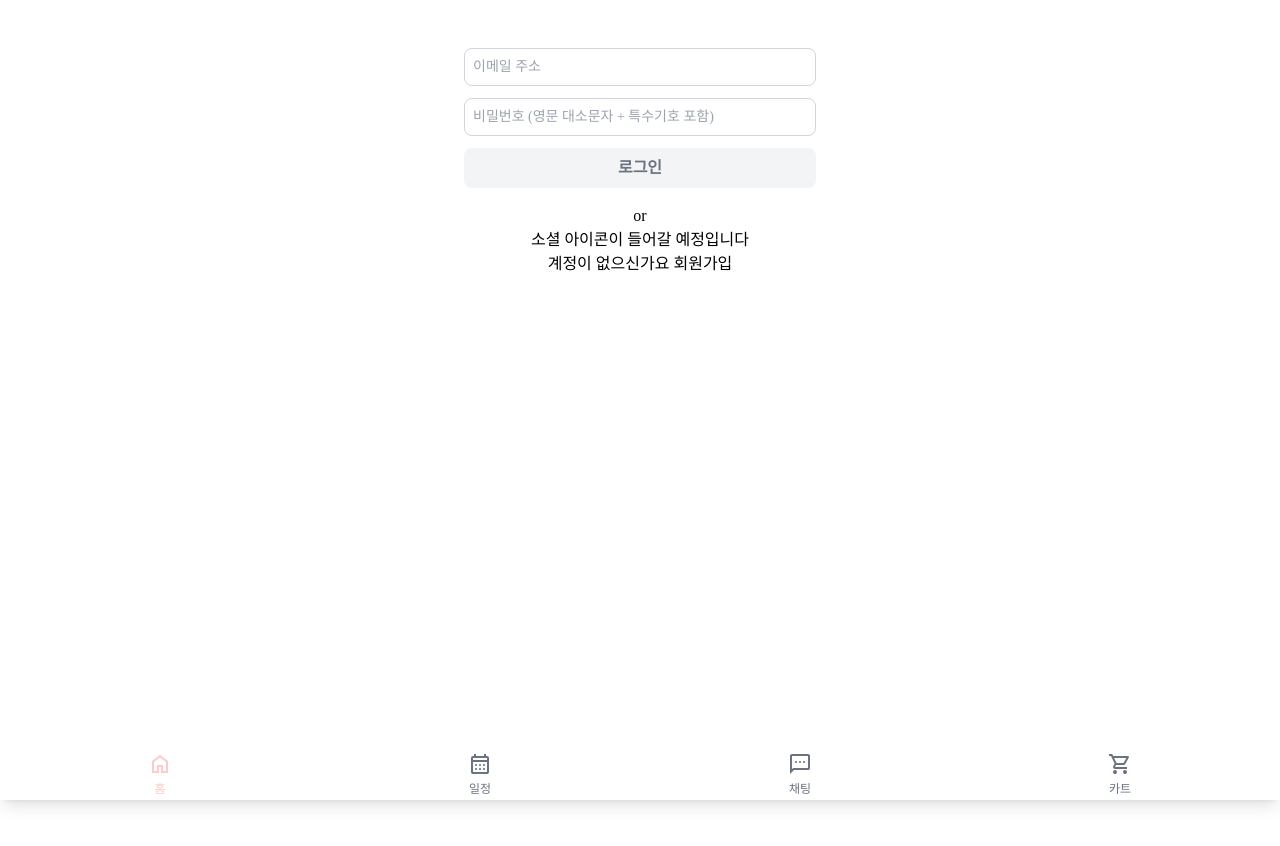
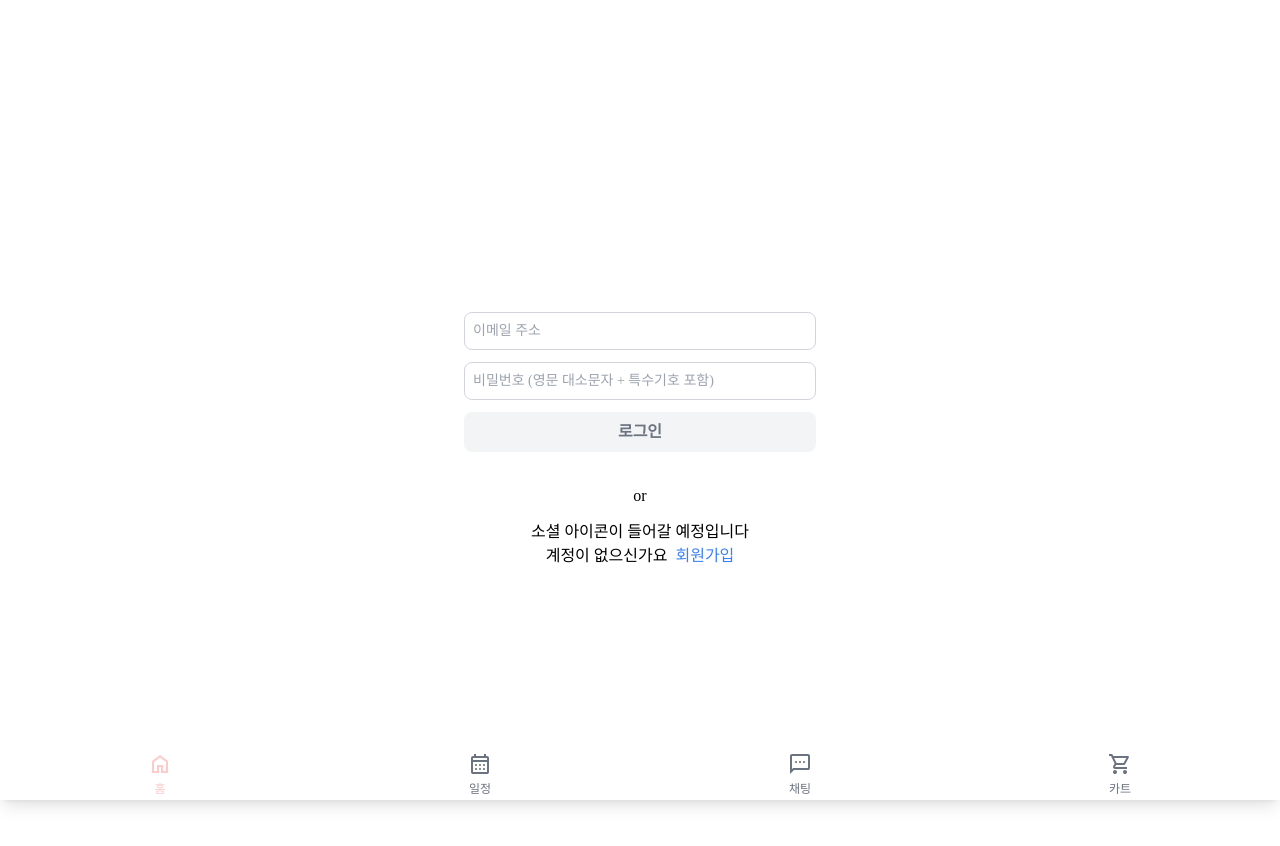
Before and after one commit to Yeahpeu/yeahpeu-front, a React (Vite) app: page /login in a window 1280 px wide. Shown: the top 846 px of the page. Before the commit the page ends 800 px from the top, so only its background shows below. Built offline with nearby package versions, Linux system fonts and the light colour scheme; a web font is replaced by a local one.

Commit message:
[DESIGN] 로그인 페이지 정중앙 디자인 변경

```diff
--- a/src/molecules/LoginMolecule.jsx
+++ b/src/molecules/LoginMolecule.jsx
@@ -67,6 +67,7 @@ const LoginMolecule = () => {
         </p>
       )}
 
+      <div className="mb-4">
         <MyButton
           disabled={!isEmailValid || !isPasswordValid}
           color={isEmailValid && isPasswordValid ? "abled" : "disabled"}
@@ -74,6 +75,7 @@ const LoginMolecule = () => {
           value="로그인"
         />
       </div>
+    </div>
   );
 };
 
--- a/src/pages/LoginPage.jsx
+++ b/src/pages/LoginPage.jsx
@@ -3,15 +3,17 @@ import SocialMoleCule from "../molecules/SocialMolecule";
 
 const LoginPage = () => {
   return (
-    <>
+    <div className="flex flex-col items-center justify-center min-h-screen">
       <LoginMolecule />
-      <div>or</div>
+      <div className="mb-3">or</div>
       <SocialMoleCule />
       <div>
-        {" "}
-        계정이 없으신가요 <a href="">회원가입</a>{" "}
+        계정이 없으신가요{" "}
+        <a href="" className="text-blue-500 ml-1">
+          회원가입
+        </a>
       </div>
-    </>
+    </div>
   );
 };
 
```
Lines whose indentation alone changed are shown as unchanged.
